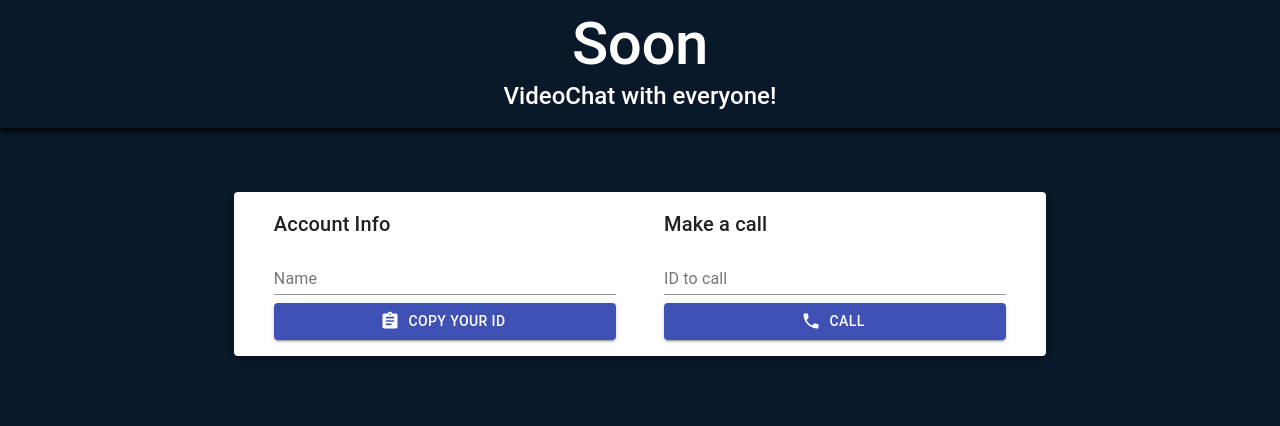
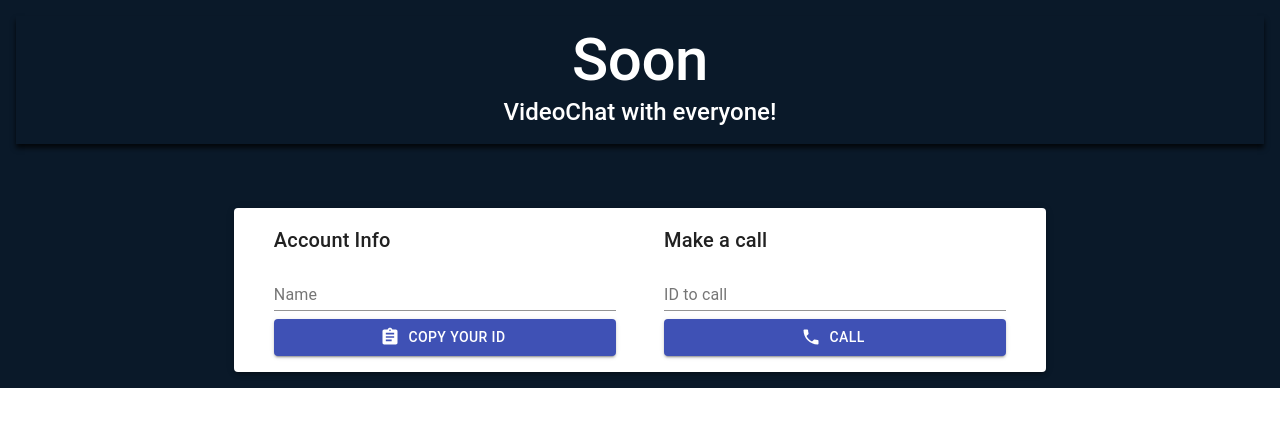
Before and after one commit to galobponce/soon, a React (Create React App) app in the folder client/: page / in a window 1280 px wide. Shown: the top 426 px of the page. Built offline with nearby package versions, Linux system fonts and the light colour scheme; no server answers.

Commit message:
update de estilos

```diff
--- a/client/src/appStyles.ts
+++ b/client/src/appStyles.ts
@@ -3,11 +3,12 @@ import { createStyles, makeStyles } from "@material-ui/core";
 export const useAppStyles = makeStyles(() => createStyles({
   appContainer: {
     width: '100%',
-    height: '100vh',
+    height: '100%',
     backgroundColor: '#0A1929',
     color: '#ffff',
     display: 'flex',
     flexFlow: 'column nowrap',
+    padding: '1rem',
     alignItems: 'center',
     justifyContent: 'flex-start'
   }
--- a/client/src/components/VideoPlayer/videoPlayerStyles.ts
+++ b/client/src/components/VideoPlayer/videoPlayerStyles.ts
@@ -12,6 +12,7 @@ export const useVideoPlayerStyles = makeStyles((theme: Theme) => createStyles({
 
 		[theme.breakpoints.down('xs')]: {
 			flexDirection: 'column',
+			gap: '10px',
 		}
 	},
 	videoPlayer: {
@@ -21,9 +22,9 @@ export const useVideoPlayerStyles = makeStyles((theme: Theme) => createStyles({
 		alignItems: 'center'
 	},
 	video: {
-		width: '650px',
+		width: '550px',
 		[theme.breakpoints.down('xs')]: {
-      width: '400px',
+      width: '300px',
     }
 	}
 }));
--- a/client/src/index.css
+++ b/client/src/index.css
@@ -11,3 +11,7 @@ code {
   font-family: source-code-pro, Menlo, Monaco, Consolas, 'Courier New',
     monospace;
 }
+
+* {
+  box-sizing: border-box;
+}
```
